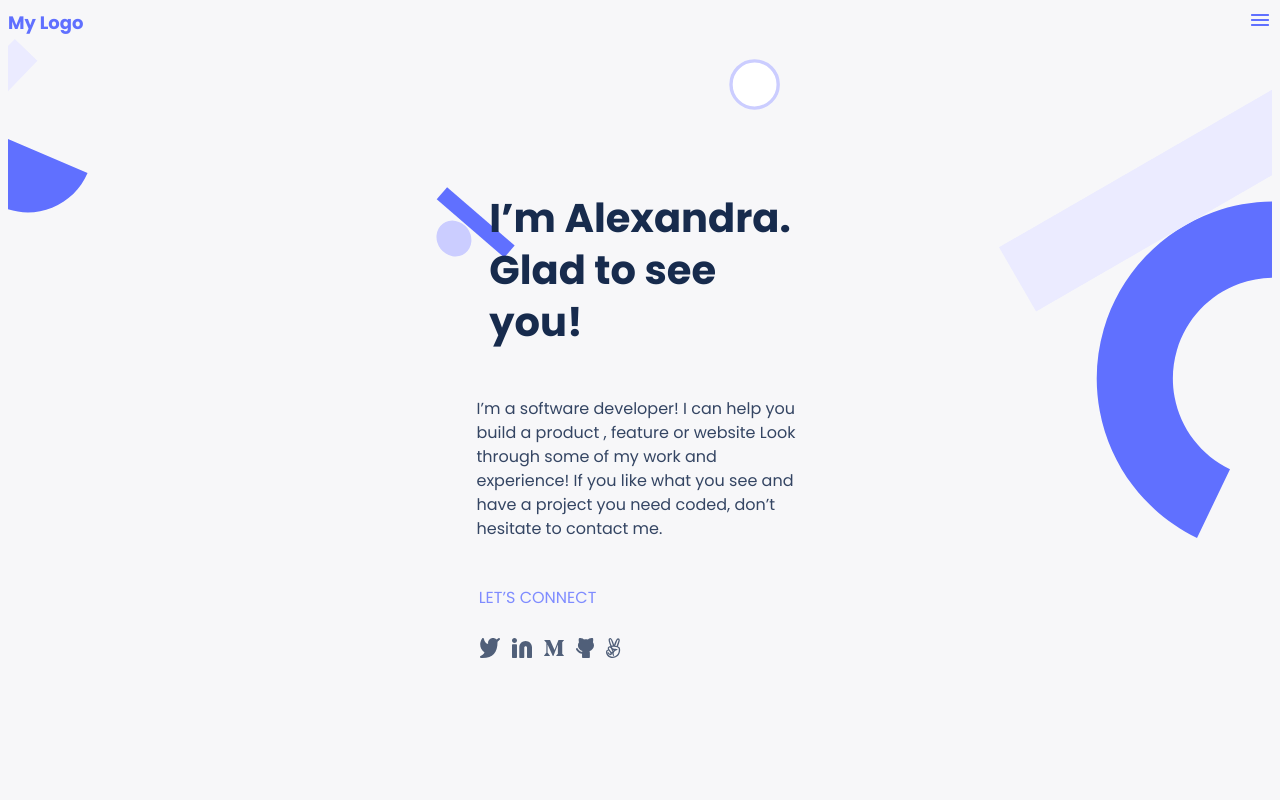
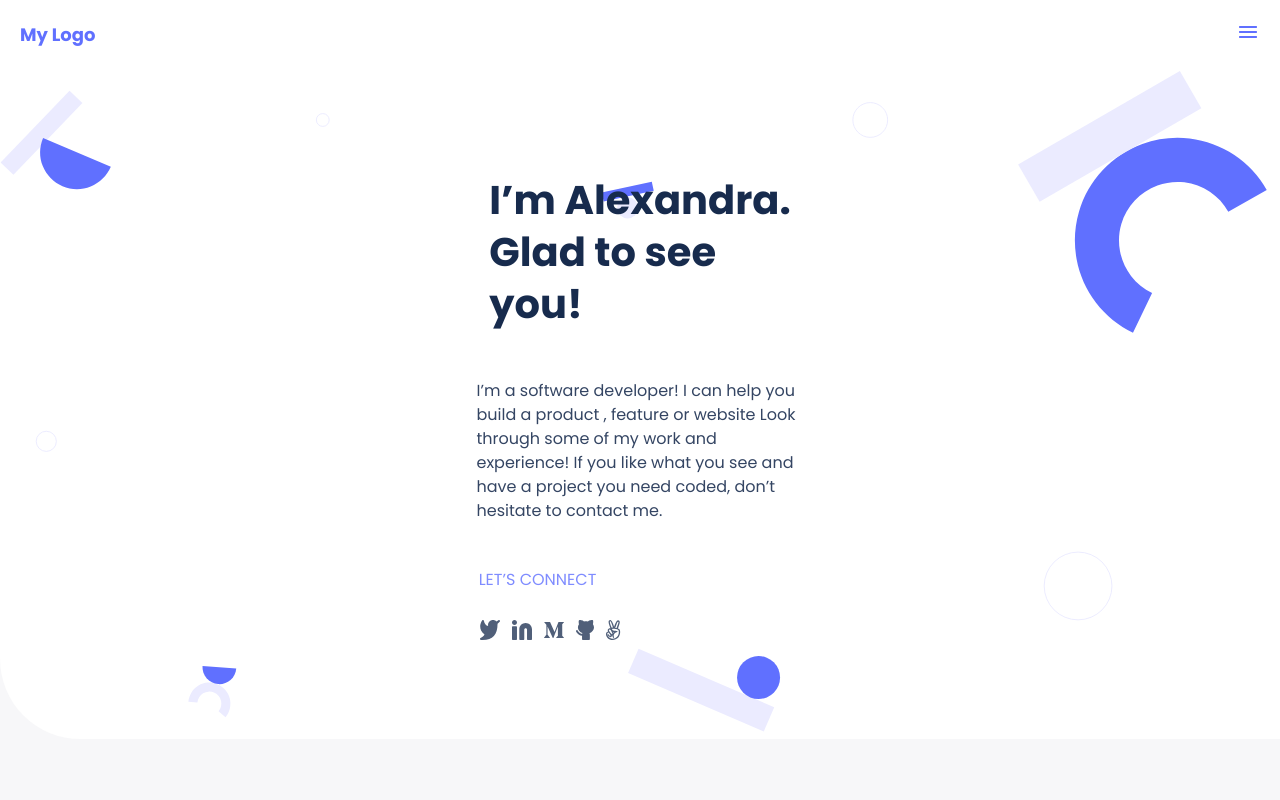
Before and after one commit to VaheStepanyan100/portfolio, a plain HTML site: page index.html in a window 1280 px wide. Shown: the top 800 px of the page. Drawn offline with Linux system fonts and the light colour scheme.

Commit message:
Use media query for the  desktop version of header and intro

```diff
--- a/index.html
+++ b/index.html
@@ -15,8 +15,17 @@
   </head>
   <body>
     <header class="header">
-      <div><a href="#" class="logo">My Logo</a></div>
-      <nav class="hamburgerIcon"><img src="assets/Icon - Menu.png" /></nav>
+      <div class="header-nav">
+        <div><a href="#" class="logo">My Logo</a></div>
+        <nav class="hamburgerIcon"><img src="assets/Icon - Menu.png" /></nav>
+      </div>
+      <nav class="menu-list-items">
+        <ul>
+          <li><a href="#">Portfolio</a></li>
+          <li><a href="#about">About</a></li>
+          <li><a href="#contact-form">Contact</a></li>
+        </ul>
+      </nav>
     </header>
     <main>
       <section class="intro">
--- a/styles.css
+++ b/styles.css
@@ -4,10 +4,17 @@
 }
 
 body {
+  margin: 0;
+  padding: 0;
   background-color: #f7f7f9;
 }
 
 .header {
+  background-color: #fff;
+}
+
+.header-nav {
+  padding: 20px;
   display: flex;
   justify-content: space-between;
   align-items: center;
@@ -21,12 +28,18 @@ body {
   text-decoration: none;
 }
 
+.menu-list-items > ul {
+  display: none;
+}
+
 .intro {
-  padding-top: 120px;
+  padding: 70px 0;
   display: flex;
   flex-direction: column;
   justify-content: center;
   align-items: center;
+  border-bottom-left-radius: 80px;
+  background-color: #fff;
   background-image: url("assets/header-shapes mobile.svg");
   background-repeat: no-repeat;
   background-size: cover;
@@ -368,3 +381,14 @@ input[type="submit"]:hover {
   color: #fff;
   cursor: pointer;
 }
+
+@media (min-width: 768px) {
+  .header {
+    background-color: #fff;
+  }
+
+  .intro {
+    background-image: url("assets/Header bg.svg");
+    background-size: contain;
+  }
+}
```
Also changed, not shown: assets/Header bg.svg (added).
